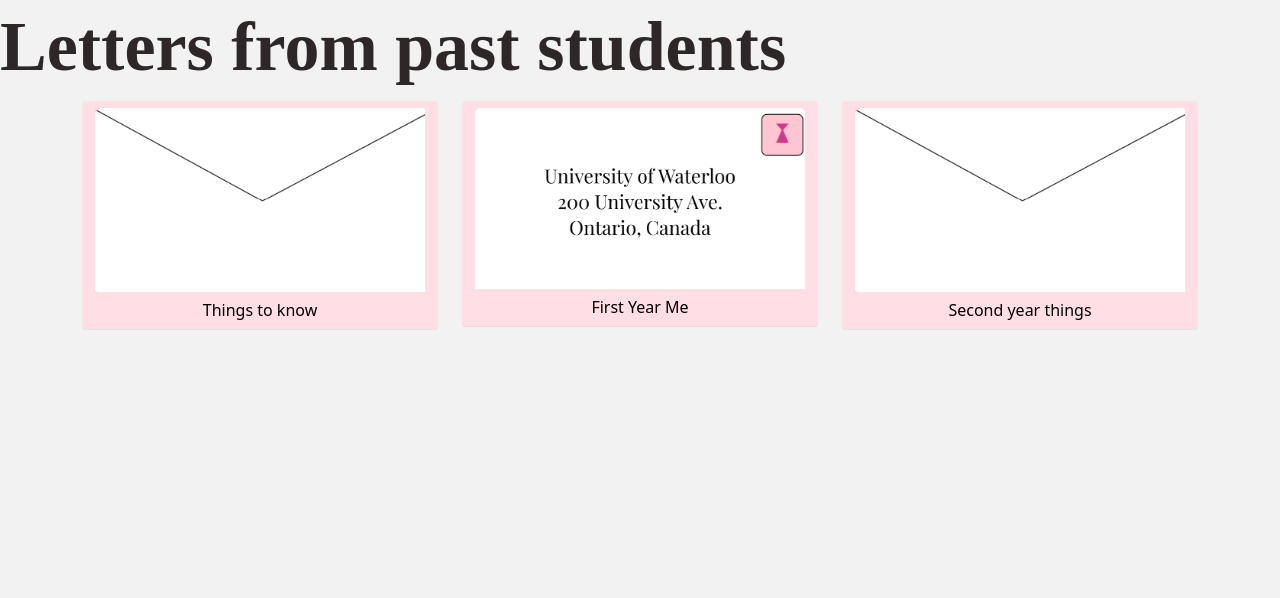
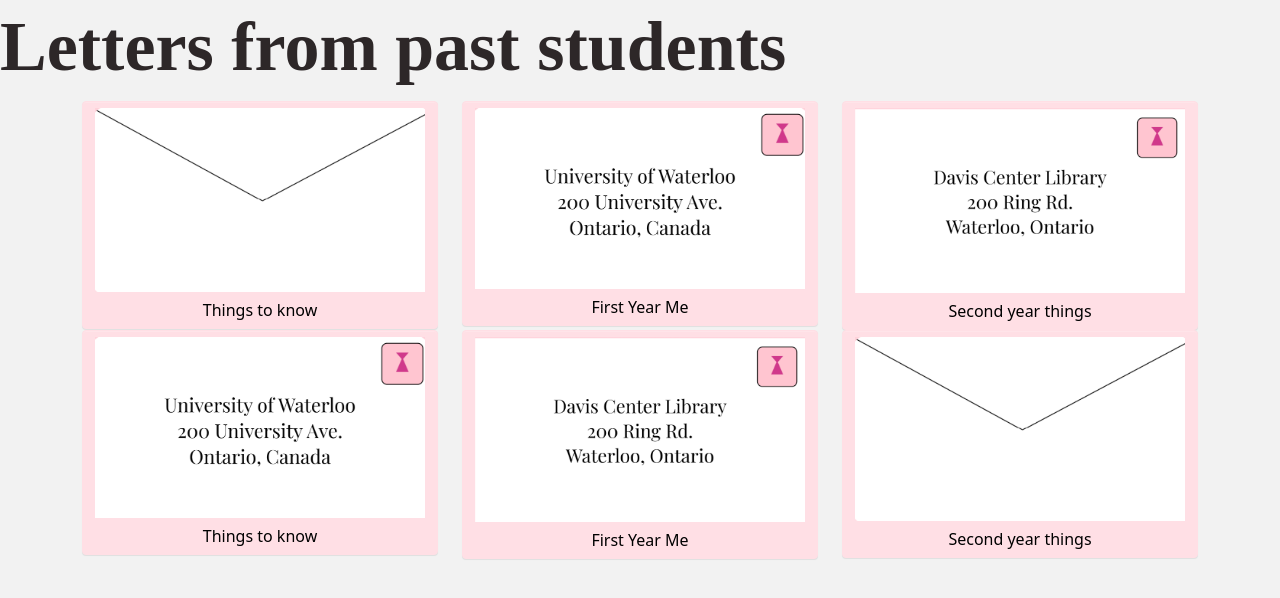
Before and after one commit to connie-wg/mathorientation, a Next.js app: page /letters in a window 1280 px wide. Shown: the top 598 px of the page. Built offline with nearby package versions, Linux system fonts and the light colour scheme.

Commit message:
updated body of letters

```diff
--- a/components/Letter.js
+++ b/components/Letter.js
@@ -4,6 +4,7 @@
 
 import letterBack from "../public/Letters/letter_back.png";
 import letterFront from "../public/Letters/letter_front.png";
+import letterOther from "../public/Letters/letter_other.png";
 
 
 import { useState } from "react";
@@ -14,10 +15,15 @@
 
   const letterTitle = props.letterTitle;
   const author = props.author;
+  const text = props.letterBody;
 
   var useImage = letterBack;
 
-  if (props.front == 1) useImage = letterFront;
+  if (props.front == 1) {
+    useImage = letterFront;
+  } else if (props.front == 2) {
+    useImage = letterOther;
+  }
 
   const handleCloseModal = () => setShowModal(false);
   const handleShowModal = () => setShowModal(true);
@@ -25,7 +31,7 @@
   return (
     <>
       <Button classname={styles.letterBox} onClick={handleShowModal} >
-        <ImageBackground className={"letterBox"} src={useImage}>
+        <ImageBackground src={useImage}>
         </ImageBackground>
         <div>{letterTitle}</div>
       </Button>
@@ -34,6 +40,7 @@
           <div>{letterTitle}</div>
         </Modal.Header>
         <Modal.Body>
+            <div>{text}</div>
             <div>{author}</div>
         </Modal.Body>
         <Modal.Footer>
--- a/pages/letters.js
+++ b/pages/letters.js
@@ -3,6 +3,9 @@
 import Letter from "../components/Letter";
 import * as styles from "../styles/homepage.module.css";
 import { Container, Row, Col } from "react-bootstrap";
+
+import letter1 from "../public/Letters/letter1.js"
+
 
 
 import { Navbar, Nav, NavDropdown, Form, FormControl, Button } from 'react-bootstrap'
@@ -17,6 +20,7 @@
               <Letter
                 letterTitle="Things to know"
                 author="Elysia"
+                letterBody={letter1}
                 />
             </Col>
             <Col>
@@ -30,9 +34,33 @@
                 <Letter
                 letterTitle="Second year things"
                 author="BOB"
+                front="2"
                 />
             </Col>
           </Row>
+          <Row>
+            <Col>
+              <Letter
+                letterTitle="Things to know"
+                author="Elysia"
+                front="1"
+                />
+            </Col>
+            <Col>
+                <Letter
+                letterTitle="First Year Me"
+                author="Joe"
+                front="2"
+                />
+            </Col>
+            <Col>
+                <Letter
+                letterTitle="Second year things"
+                author="BOB"
+                />
+            </Col>
+          </Row>
+
         </Container>
       </div>
       )
--- /dev/null
+++ b/public/Letters/letter1.js
@@ -0,0 +1,3 @@
+const letter1 = "Hello I am so old"
+
+export default letter1;
```
Also changed, not shown: public/Letters/letter_other.png (added).
